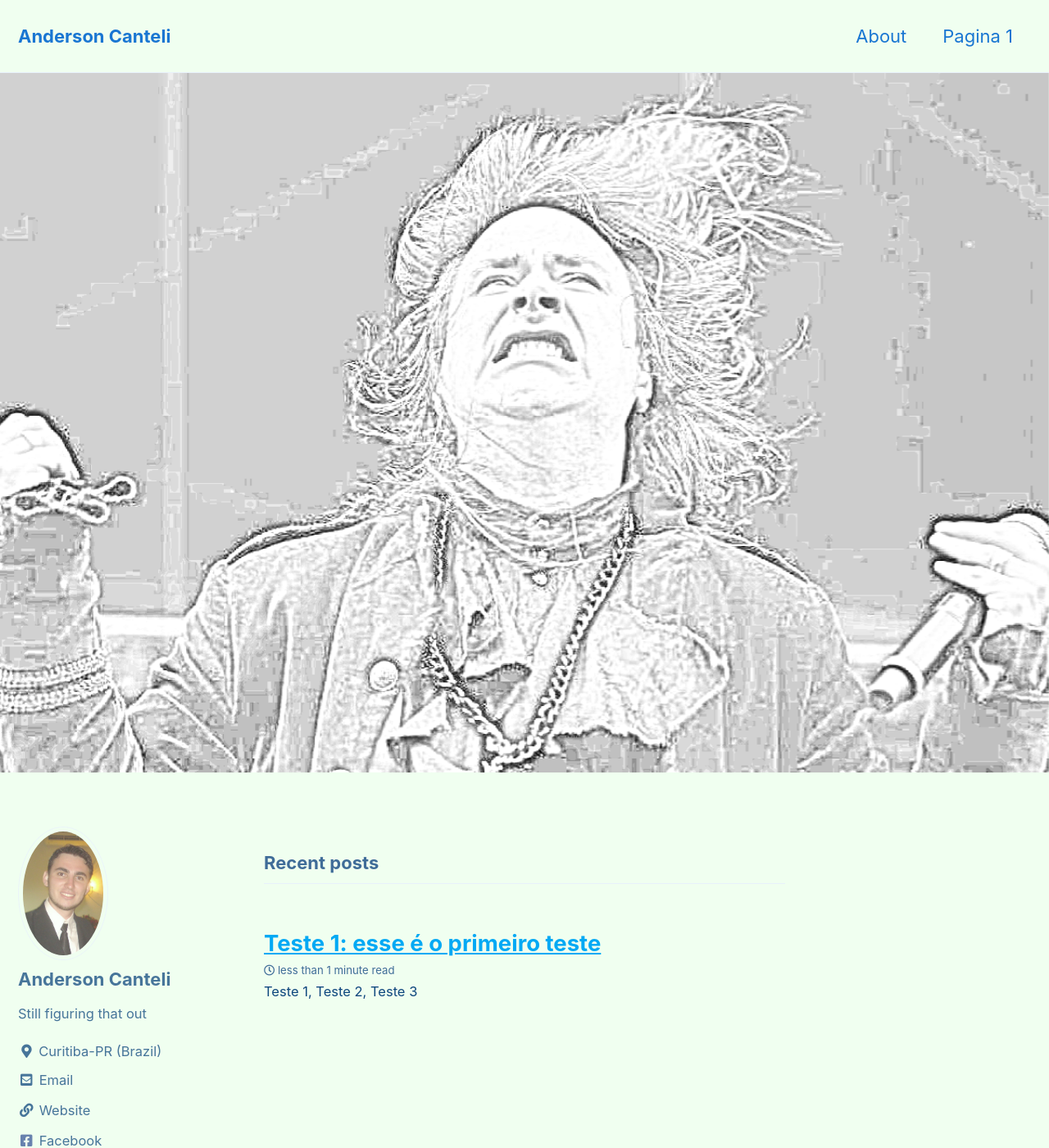
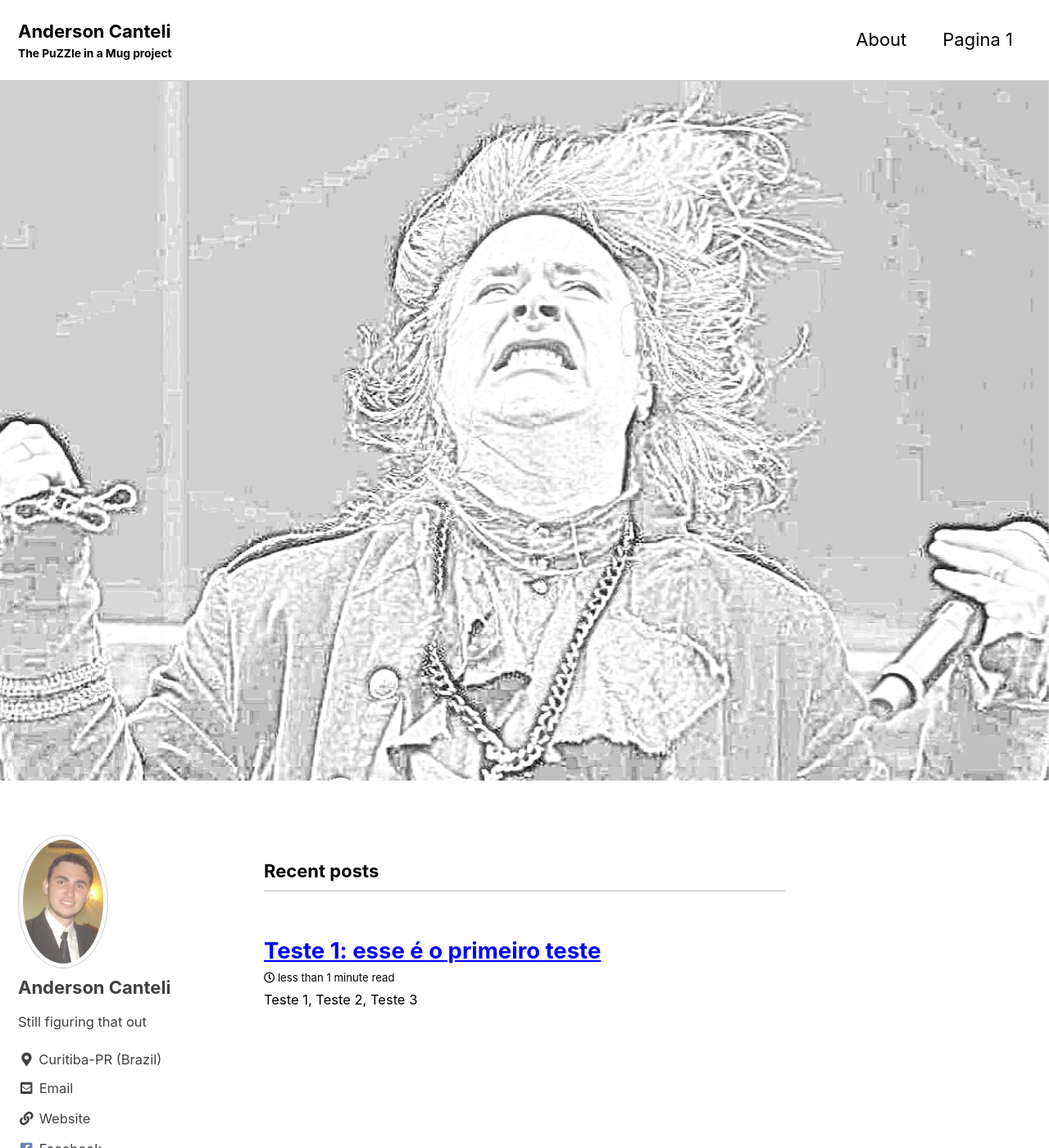
Before and after one commit to andersonmdcanteli/andersonmdcanteli.github.io, a Jekyll site: the page built from index.html, in a window 1280 px wide and 1400 px high. Shown: the whole window at 82% size. Built offline with Jekyll 4.4.1, drawn with Linux system fonts in a browser that asks for light colours; cached includes are drawn as plain includes; the list of posts is cut into pages by our own code.

Commit message:
Update _config.yml

```diff
--- a/_config.yml
+++ b/_config.yml
@@ -12,13 +12,13 @@
 
 # theme                  : "minimal-mistakes-jekyll"
 # remote_theme           : "mmistakes/minimal-mistakes"
-minimal_mistakes_skin    : "aqua" #"default", "air", "aqua", "contrast", "dark", "dirt", "neon", "mint", "plum", "sunrise"
+minimal_mistakes_skin    : "contrast" #"default", "air", "aqua", "contrast", "dark", "dirt", "neon", "mint", "plum", "sunrise"
 
 # Site Settings
 locale                   : "en-US"
 title                    : "Anderson Canteli"
 title_separator          : "-"
-subtitle                 : # site tagline that appears below site title in masthead
+subtitle                 : "The PuZZle in a Mug project" # site tagline that appears below site title in masthead
 name                     : "Anderson Canteli"
 description              : "This is just a test"
 url                      : # the base hostname & protocol for your site e.g. "https://mmistakes.github.io"
```
